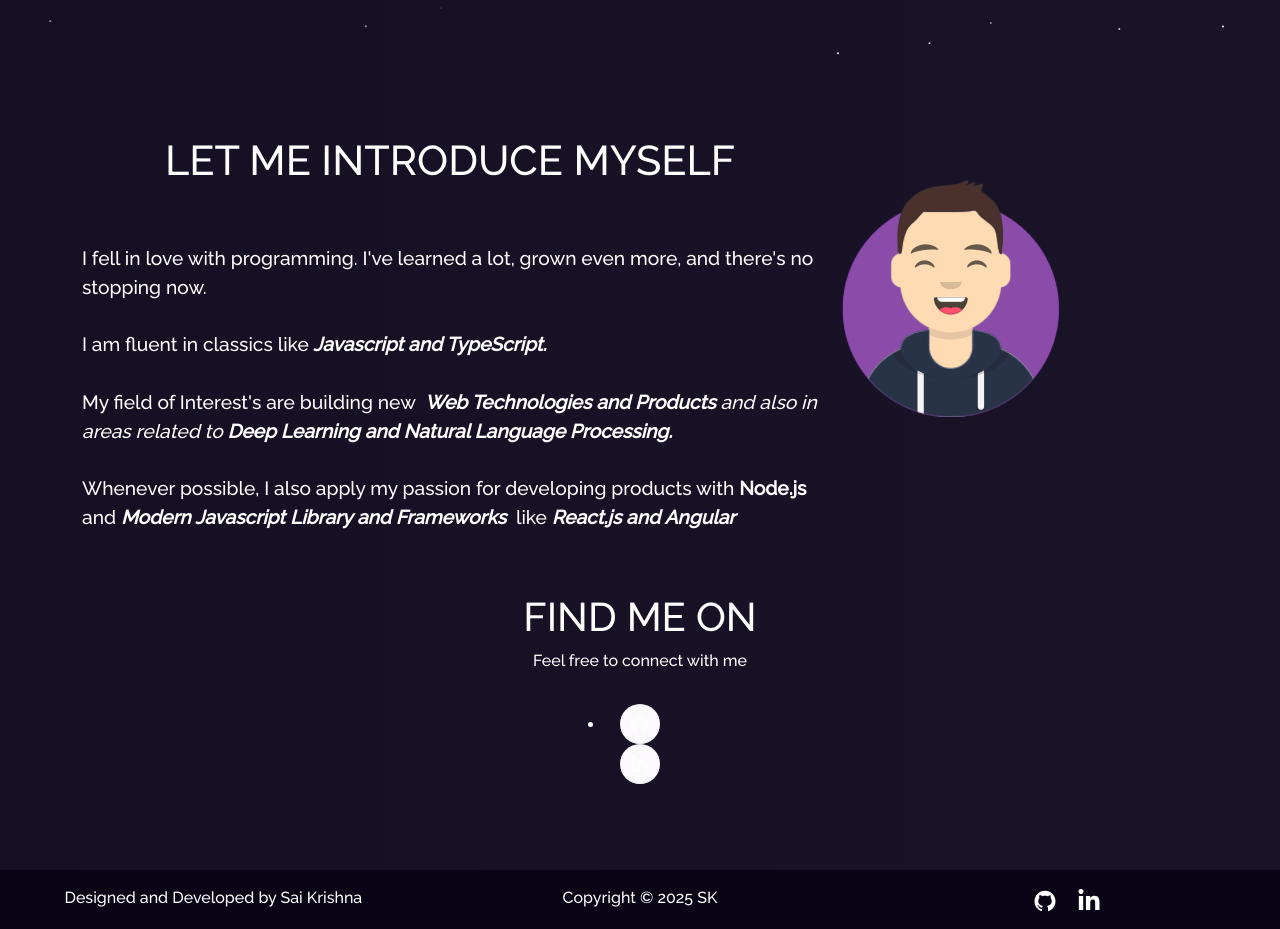
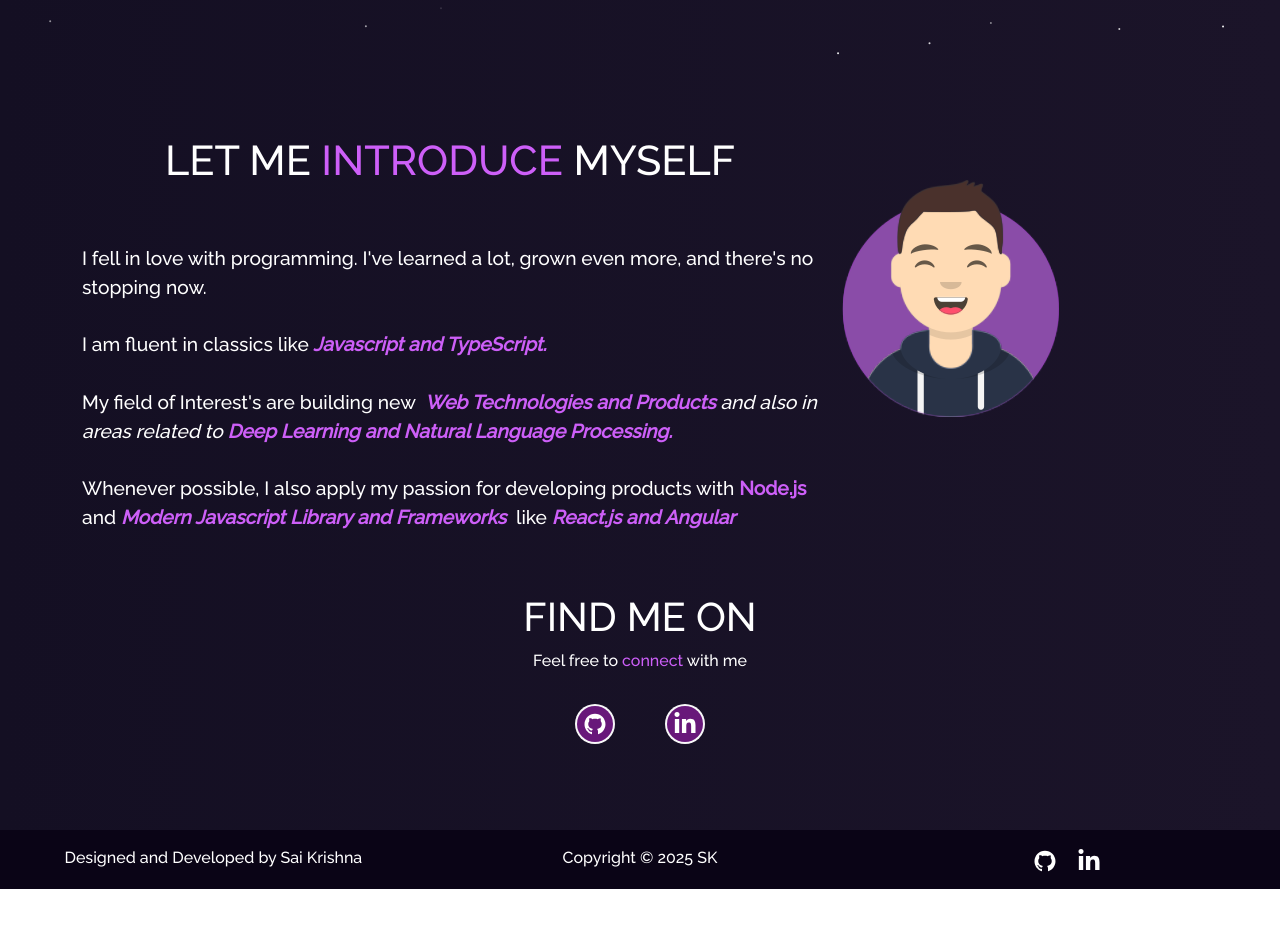
Before and after one commit to gongireddysr/Replica-, a React (Create React App) app: page / in a window 1280 px wide. Shown: the part 740-1669 px from the top of the page. After the commit the page ends 1629 px from the top, so only its background shows below. Built offline with nearby package versions, Linux system fonts and the light colour scheme.

Commit message:
updated Home-2

```diff
--- a/src/components/Home/Home2.tsx
+++ b/src/components/Home/Home2.tsx
@@ -62,15 +62,15 @@ const Home2: React.FC = () => {
               Feel free to <span className="purple">connect </span>with me
             </p>
             <ul className="home-about-social-links">
-              <li>
+              <li className="social-icons">
                  <a
                 href="https://github.com/gongireddysr"
-                style={{color: 'white'}}
                 target="_blank"
                 rel="noopener noreferrer"
+                style={{color: 'white'}}
                 className="icon-colour home-social-icons"
               >
-                {React.createElement(AiFillGithub as FC<IconBaseProps>, { color: "white" })}
+                {React.createElement(AiFillGithub as FC<IconBaseProps>, { size: 24, color: "white" })}
               </a>
               </li>
               <li className="social-icons">
@@ -81,7 +81,7 @@ const Home2: React.FC = () => {
                 rel="noopener noreferrer"
                 className="icon-colour home-social-icons"
                 >
-                {React.createElement(FaLinkedinIn as FC<IconBaseProps>, { color: "white" })}
+                {React.createElement(FaLinkedinIn as FC<IconBaseProps>, { size: 24, color: "white" })}
               </a>
               </li>
             </ul>
--- a/src/style.css
+++ b/src/style.css
@@ -2,6 +2,14 @@
     min-height: 100vh;
     display: flex;
     flex-direction: column;
+}
+
+:root {
+    --imp-text-color: #cd5ff8;
+}
+
+.purple {
+  color: var(--imp-text-color) !important;
 }
 
 /* --------- */
@@ -348,22 +356,25 @@
   .home-about-social-links {
     justify-content: center !important;
     padding-top: 15px !important;
-    display: inline-block !important;
+    display: flex !important;
     position: relative !important;
     padding-inline-start: 0 !important;
+    gap: 20px !important;
   }
 
   .home-social-icons {
     position: relative !important;
-    display: inline-block !important;
+    display: inline-flex !important;
+    align-items: center !important;
+    justify-content: center !important;
     width: 40px !important;
     height: 40px !important;
     text-align: center !important;
     font-size: 1.2em !important;
-    line-height: 2em !important;
     background: rgba(255, 255, 255, 0.972) !important;
     border-radius: 50% !important;
     transition: 0.5s !important;
+    z-index: 1 !important;
   }
 
   .home-social-icons::before {
```
